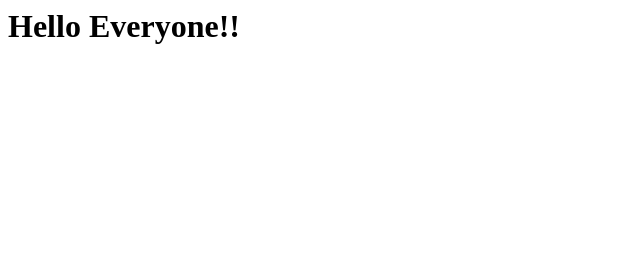
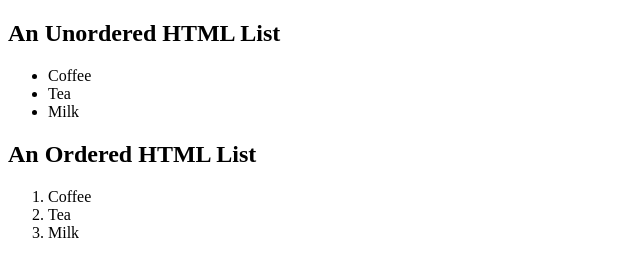
Before and after one commit to Manid880/merge-conflict, a plain HTML site: page index.html in a window 1280 px wide. Shown: the whole page, without its empty margins (0-640 px from the left). Drawn offline with Linux system fonts and the light colour scheme.

Commit message:
commit-5 web

```diff
--- a/index.html
+++ b/index.html
@@ -1 +1,22 @@
-<h1> Hello Everyone!! </h1>
+<!DOCTYPE html>
+<html>
+<body>
+
+<h2>An Unordered HTML List</h2>
+
+<ul>
+  <li>Coffee</li>
+  <li>Tea</li>
+  <li>Milk</li>
+</ul>
+
+<h2>An Ordered HTML List</h2>
+
+<ol>
+  <li>Coffee</li>
+  <li>Tea</li>
+  <li>Milk</li>
+</ol>
+
+</body>
+</html>
```
